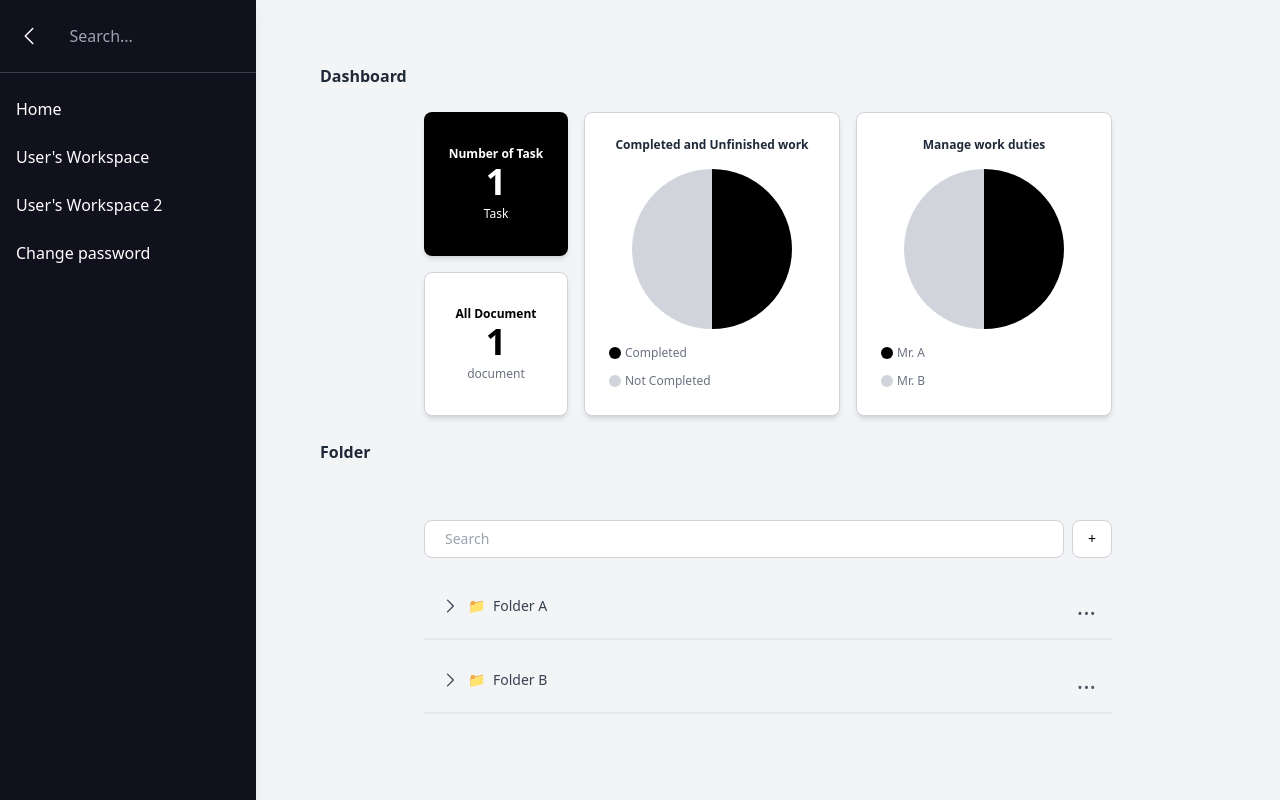
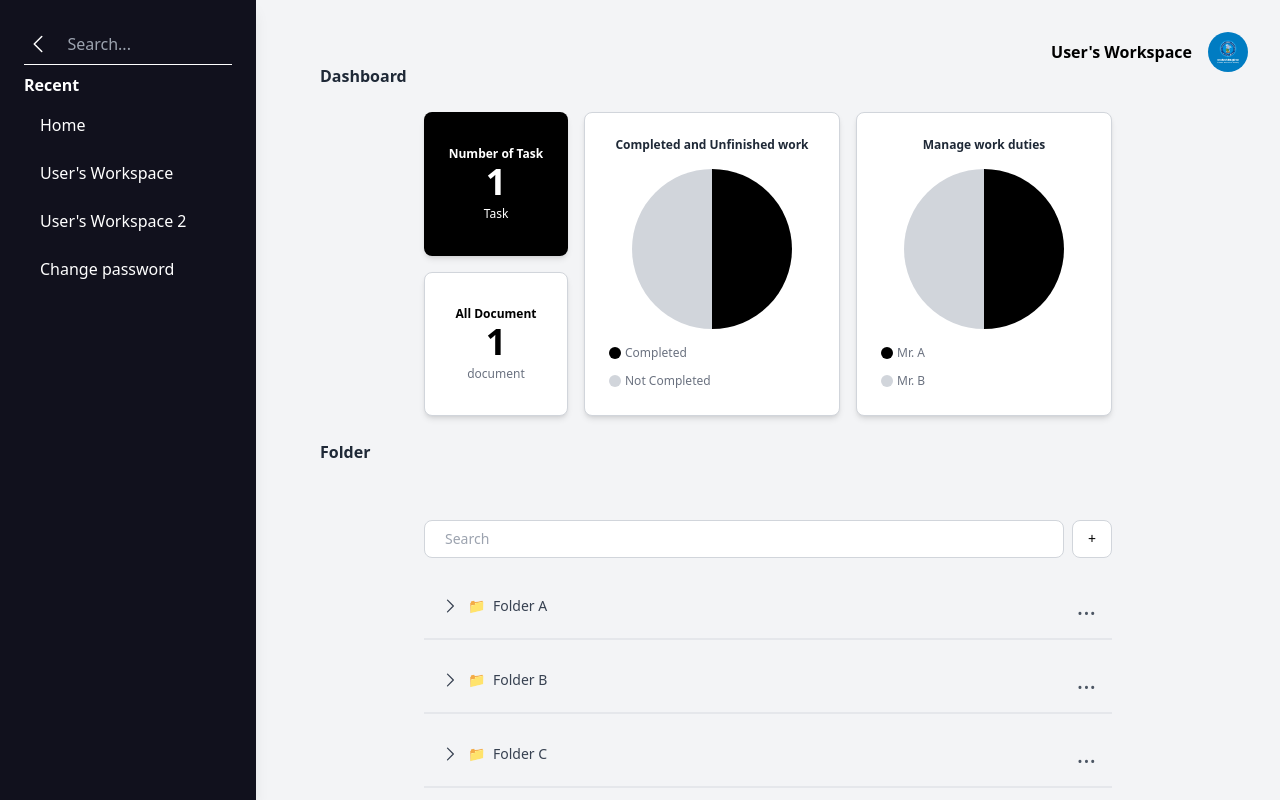
Before and after one commit to M42UJO/WORKIWISE, a React (Vite) app: page /dashboard in a window 1280 px wide. Both pictures are taken after a click on the button 216 px from the left and 40 px from the top of the page. Built offline with nearby package versions, Linux system fonts and the light colour scheme.

Commit message:
search and details

```diff
--- a/src/Layouts/sidebar/components/SidebarFooter.tsx
+++ b/src/Layouts/sidebar/components/SidebarFooter.tsx
@@ -1,18 +1,16 @@
-import { useNavigate } from "react-router-dom";
+import { Link } from "react-router-dom";
 
 export default function SidebarFooter() {
-  const navigate = useNavigate();
 
-  const handleNavigation = () => {
-    navigate("/setting");
-  };
 
   return (
     <div className="p-6 bg-[#11111D]">
+      <Link to={'/setting'}>
       <button
-        onClick={handleNavigation}
+
         className="flex items-center w-full p-3 rounded-md hover:bg-gray-700 transition"
       >
+
         <svg
           xmlns="http://www.w3.org/2000/svg"
           fill="none"
@@ -35,6 +33,7 @@ export default function SidebarFooter() {
 
         <span className="text-white font-bold">Setting</span>
       </button>
+      </Link>
     </div>
   );
 }
--- a/src/Layouts/sidebar/components/SidebarSearch.tsx
+++ b/src/Layouts/sidebar/components/SidebarSearch.tsx
@@ -1,12 +1,27 @@
+import { useState } from "react";
+
 interface SidebarSearchProps {
   onClose: () => void;
 }
 
 export default function SidebarSearch({ onClose }: SidebarSearchProps) {
+  const [searchTerm, setSearchTerm] = useState("");
+  const items = [
+    "Home",
+    "User's Workspace",
+    "User's Workspace 2",
+    "Change password",
+  ];
+
+  // Filter items based on search term
+  const filteredItems = items.filter((item) =>
+    item.toLowerCase().includes(searchTerm.toLowerCase())
+  );
+
   return (
-    <div className="fixed top-0 left-0 h-screen w-64 bg-[#11111D] text-white shadow-lg z-50">
+    <div className="fixed top-0 left-0 h-screen w-64 bg-[#11111D] text-white shadow-lg z-50 px-6">
       {/* Header with Search Input */}
-      <div className="flex items-center p-4 border-b border-gray-700">
+      <div className="flex items-center pt-6 border-b border-white">
         <button
           onClick={onClose}
           className="w-8 h-8 flex items-center justify-center rounded-full hover:bg-gray-700"
@@ -28,28 +43,29 @@ export default function SidebarSearch({ onClose }: SidebarSearchProps) {
         </button>
         <input
           type="text"
-          placeholder="Search..."
-          className="ml-4 w-full px-3 py-2 text-white bg-transparent focus:outline-none"
+          placeholder=" Search..."
+          value={searchTerm}
+          onChange={(e) => setSearchTerm(e.target.value)}
+          className="w-full px-3 py-2 text-white bg-transparent focus:outline-none"
         />
       </div>
+      <p className="font-bold py-2">Recent</p>
 
       {/* Menu Items */}
-      <div className="mt-4">
-        <ul className="space-y-2 px-4">
-          <li className="py-2 text-white hover:bg-gray-700 rounded-md cursor-pointer">
-            Home
-          </li>
-          <li className="py-2 text-white hover:bg-gray-700 rounded-md cursor-pointer">
-            User's Workspace
-          </li>
-          <li className="py-2 text-white hover:bg-gray-700 rounded-md cursor-pointer">
-            User's Workspace 2
-          </li>
-          <li className="py-2 text-white hover:bg-gray-700 rounded-md cursor-pointer">
-            Change password
-          </li>
-        </ul>
-      </div>
+      <ul className="space-y-2">
+        {filteredItems.length > 0 ? (
+          filteredItems.map((item, index) => (
+            <li
+              key={index}
+              className="py-2 px-4 text-white hover:bg-gray-700 rounded-md cursor-pointer"
+            >
+              {item}
+            </li>
+          ))
+        ) : (
+          <li className="py-2 px-4 text-gray-400">No results found</li>
+        )}
+      </ul>
     </div>
   );
 }
--- a/src/pages/dashboard/Dashboard.tsx
+++ b/src/pages/dashboard/Dashboard.tsx
@@ -1,10 +1,12 @@
 import DashboardCard from './components/DashboardCard';
 import DashboardChart from './components/DashboardChart';
 import DashboardFolder from './components/DashboardFolder';
+import DashboardUser from './components/DashboardUser';
 
 function Dashboard() {
     return (
-        <div className="p-8 bg-gray-100 min-h-screen">
+        <div className="p-8 bg-gray-100 ">
+            <DashboardUser/>
             <p className="text-md font-bold text-gray-800 mb-6">Dashboard</p>
             <div className="flex space-x-4 justify-center">
                 <DashboardCard />
--- a/src/pages/dashboard/components/DashboardFolder.tsx
+++ b/src/pages/dashboard/components/DashboardFolder.tsx
@@ -17,10 +17,15 @@ const folders: Folder[] = [
     name: "Folder B",
     files: [],
   },
+  {
+    name: "Folder C",
+    files: [{ icon: "📂", name: "test.pdf" }],
+  },
 ];
 
 function DashboardFolder() {
   const [openFolders, setOpenFolders] = useState<Record<string, boolean>>({});
+  const [searchTerm, setSearchTerm] = useState("");
 
   const toggleFolder = (folderName: string) => {
     setOpenFolders((prev) => ({
@@ -29,6 +34,15 @@ function DashboardFolder() {
     }));
   };
 
+  // ฟังก์ชันกรอง folder และ files ตามคำค้นหา
+  const filteredFolders = folders.filter(
+    (folder) =>
+      folder.name.toLowerCase().includes(searchTerm.toLowerCase()) || // Match folder name
+      folder.files.some((file) =>
+        file.name.toLowerCase().includes(searchTerm.toLowerCase()) // Match file name
+      )
+  );
+
   return (
     <div className="mt-8">
       {/* Search Bar */}
@@ -36,6 +50,8 @@ function DashboardFolder() {
         <input
           type="text"
           placeholder="Search"
+          value={searchTerm}
+          onChange={(e) => setSearchTerm(e.target.value)}
           className="w-[40rem] p-2 px-5 border border-gray-300 rounded-lg text-sm"
         />
         <button
@@ -48,7 +64,7 @@ function DashboardFolder() {
 
       {/* File Explorer */}
       <div className="space-y-2">
-        {folders.map((folder) => (
+        {filteredFolders.map((folder) => (
           <div key={folder.name}>
             {/* Folder Header */}
             <div className="flex items-center justify-between p-4 w-full text-gray-700 text-sm font-medium cursor-pointer hover:text-gray-900 border-b-2">
@@ -77,13 +93,19 @@ function DashboardFolder() {
                 <span className="mr-2">📁</span> {folder.name}
               </button>
               {/* Three Dots */}
-              <button className="text-gray-600 hover:text-gray-600 text-2xl text-boid">...</button>
+              <button className="text-gray-600 hover:text-gray-600 text-2xl text-boid">
+                ...
+              </button>
             </div>
 
             {/* Files Inside Folder */}
             {openFolders[folder.name] && folder.files.length > 0 && (
               <div className="space-y-2">
-                {folder.files.map((file, index) => (
+                {folder.files
+                  .filter((file) =>
+                    file.name.toLowerCase().includes(searchTerm.toLowerCase())
+                  )
+                  .map((file, index) => (
                     <div
                       key={index}
                       className="flex items-center justify-between w-full p-4 border-b-2 pl-16"
@@ -108,6 +130,10 @@ function DashboardFolder() {
             )}
           </div>
         ))}
+
+        {filteredFolders.length === 0 && (
+          <div className="px-4 py-2 text-gray-500 text-sm">No results found.</div>
+        )}
       </div>
     </div>
   );
--- /dev/null
+++ b/src/pages/dashboard/components/DashboardUser.tsx
@@ -0,0 +1,16 @@
+import blank from "../../../assets/img/blank.jpg";
+
+export default function DashboardUser() {
+    return (
+        <div className="absolute top-4 right-4" >
+          <div className="flex justify-between items-center space-x-4 p-4">
+            <h3 className="font-bold text-base">User's Workspace</h3>
+            <div className="rounded-full w-10 h-10 flex items-center justify-center">
+              {/* Replace with actual logo if available */}
+              <img src={blank} alt="Icon" className="rounded-full" />
+            </div>
+          </div>
+        </div>
+
+    );
+};
--- a/src/pages/home/components/HomeAdd.tsx
+++ b/src/pages/home/components/HomeAdd.tsx
@@ -1,6 +1,6 @@
-import React from "react";
 
-const DashboardAdd: React.FC = () => {
+
+export default function HomeAdd(){
   return (
     <div className="absolute bottom-4 right-4">
       <button
@@ -25,5 +25,3 @@ const DashboardAdd: React.FC = () => {
     </div>
   );
 };
-
-export default DashboardAdd;
--- a/src/pages/home/components/HomeCard.tsx
+++ b/src/pages/home/components/HomeCard.tsx
@@ -1,8 +1,8 @@
-import React from "react";
+
 import profile from "../../../assets/img/profile.jpg";
 import blank from "../../../assets/img/blank.jpg";
 
-const MainContent: React.FC = () => {
+export default function HomeCard() {
   return (
     <div className="p-8">
       {/* Title */}
@@ -45,5 +45,3 @@ const MainContent: React.FC = () => {
     </div>
   );
 };
-
-export default MainContent;
--- a/src/pages/home/components/HomeSearch.tsx
+++ b/src/pages/home/components/HomeSearch.tsx
@@ -1,8 +1,8 @@
-import React from "react";
 
-const DashboardSearch: React.FC = () => {
+
+export default function HomeSearch() {
   return (
-<div className="absolute top-4 right-4">
+<div className="absolute top-4 right-4 m-6">
   <div className="flex items-center bg-transparent border border-gray-300 text-gray-500 rounded-full py-2 px-3 shadow-sm hover:bg-gray-100 w-24">
     <svg
       xmlns="http://www.w3.org/2000/svg"
@@ -28,5 +28,3 @@ const DashboardSearch: React.FC = () => {
 
   );
 };
-
-export default DashboardSearch;
--- a/src/pages/setting/Setting.tsx
+++ b/src/pages/setting/Setting.tsx
@@ -3,9 +3,12 @@ import ProfileCard from "./components/SettingCard";
 
 const Setting: React.FC = () => {
   return (
-    <div className="flex justify-center items-center h-screen">
-      <ProfileCard />
-    </div>
+<div className="flex justify-center items-center h-full overflow-hidden">
+  <ProfileCard />
+</div>
+
+
+
   );
 };
 
```
Lines whose indentation alone changed are shown as unchanged.
